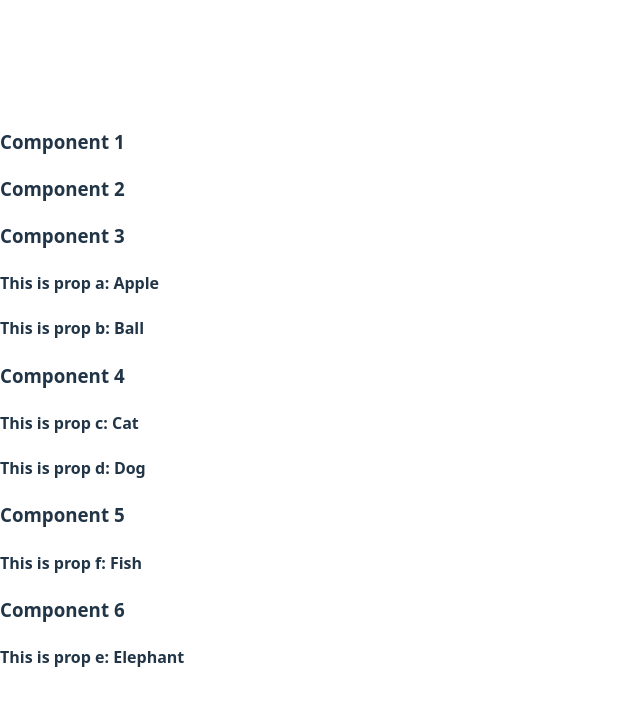
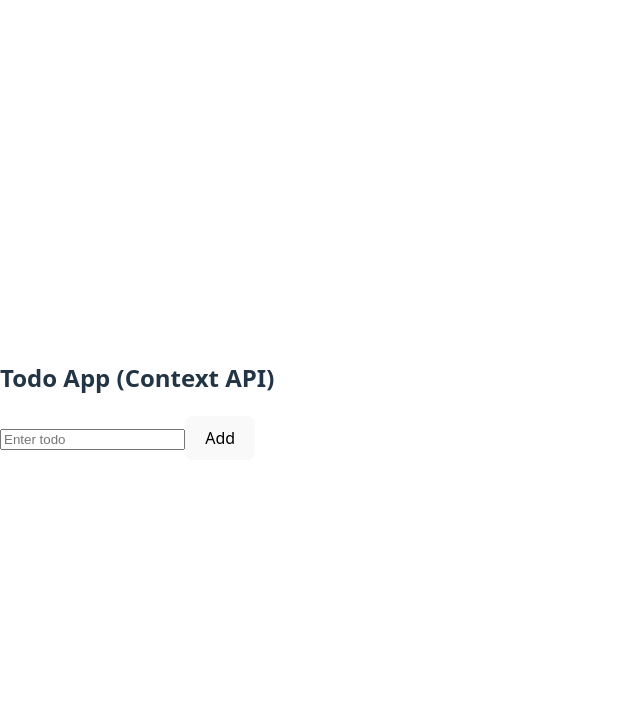
Before and after one commit to BhaviReddyy/my-react-app, a React (Vite) app: page / in a window 1280 px wide. Shown: the top 706 px of the page, without its empty margins (0-640 px from the left). Built offline with nearby package versions, Linux system fonts and the light colour scheme.

Commit message:
Added Todo app using Context API

```diff
--- a/src/App.jsx
+++ b/src/App.jsx
@@ -1,7 +1,7 @@
-import Component1 from "./components/Component1";
+import Todos from "./todo-components/Todos";
 
 function App() {
-  return <Component1 />;
+  return <Todos />;
 }
 
 export default App;
--- /dev/null
+++ b/src/Todo-Context/Todocontext.jsx
@@ -0,0 +1,21 @@
+import { createContext, useState } from "react";
+
+export const TodoContext = createContext();
+
+export const TodoProvider = ({ children }) => {
+  const [todos, setTodos] = useState([]);
+
+  const addTodo = (title) => {
+    setTodos([...todos, { id: Date.now(), title }]);
+  };
+
+  const deleteTodo = (id) => {
+    setTodos(todos.filter(todo => todo.id !== id));
+  };
+
+  return (
+    <TodoContext.Provider value={{ todos, addTodo, deleteTodo }}>
+      {children}
+    </TodoContext.Provider>
+  );
+};
--- /dev/null
+++ b/src/Todo-components/AddTodo.jsx
@@ -0,0 +1,25 @@
+import { useContext, useState } from "react";
+import { TodoContext } from "../todo-context/TodoContext";
+
+const AddTodo = () => {
+  const { addTodo } = useContext(TodoContext);
+  const [title, setTitle] = useState("");
+
+  return (
+    <div>
+      <input
+        value={title}
+        onChange={(e) => setTitle(e.target.value)}
+        placeholder="Enter todo"
+      />
+      <button onClick={() => {
+        addTodo(title);
+        setTitle("");
+      }}>
+        Add
+      </button>
+    </div>
+  );
+};
+
+export default AddTodo;
--- /dev/null
+++ b/src/Todo-components/TodoItem.jsx
@@ -0,0 +1,15 @@
+import { useContext } from "react";
+import { TodoContext } from "../todo-context/TodoContext";
+
+const TodoItem = ({ todo }) => {
+  const { deleteTodo } = useContext(TodoContext);
+
+  return (
+    <div>
+      {todo.title}
+      <button onClick={() => deleteTodo(todo.id)}>❌</button>
+    </div>
+  );
+};
+
+export default TodoItem;
--- /dev/null
+++ b/src/Todo-components/TodoList.jsx
@@ -0,0 +1,17 @@
+import { useContext } from "react";
+import { TodoContext } from "../todo-context/TodoContext";
+import TodoItem from "./TodoItem";
+
+const TodoList = () => {
+  const { todos } = useContext(TodoContext);
+
+  return (
+    <div>
+      {todos.map(todo => (
+        <TodoItem key={todo.id} todo={todo} />
+      ))}
+    </div>
+  );
+};
+
+export default TodoList;
--- /dev/null
+++ b/src/Todo-components/Todos.jsx
@@ -0,0 +1,15 @@
+import { TodoProvider } from "../todo-context/TodoContext";
+import AddTodo from "./AddTodo";
+import TodoList from "./TodoList";
+
+const Todos = () => {
+  return (
+    <TodoProvider>
+      <h2>Todo App (Context API)</h2>
+      <AddTodo />
+      <TodoList />
+    </TodoProvider>
+  );
+};
+
+export default Todos;
```
